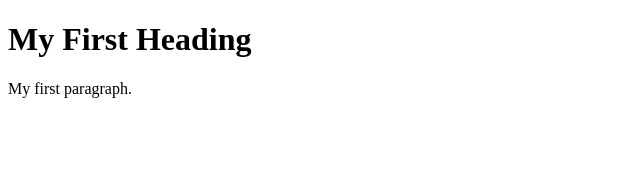
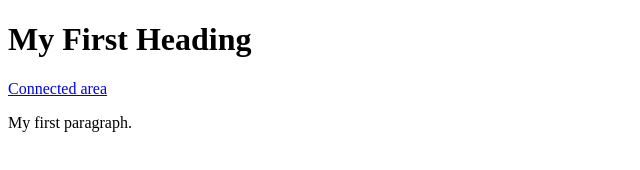
Before and after one commit to jctwagiramungu/jctwagiramungu.github.io, a plain HTML site: page onetrust-not-sync/index.html in a window 1280 px wide. Shown: the whole page, without its empty margins (0-640 px from the left). Drawn offline with Linux system fonts and the light colour scheme.

Commit message:
add link

```diff
--- a/onetrust-not-sync/index.html
+++ b/onetrust-not-sync/index.html
@@ -16,6 +16,8 @@ function OptanonWrapper() { }
 
 <h1>My First Heading</h1>
 
+<a href="https://jctwagiramungu.github.io/onetrust">Connected area</a>
+
 <p>My first paragraph.</p>
 <!-- OneTrust Cookies List start -->
 <div id="ot-sdk-cookie-policy"></div>
```
